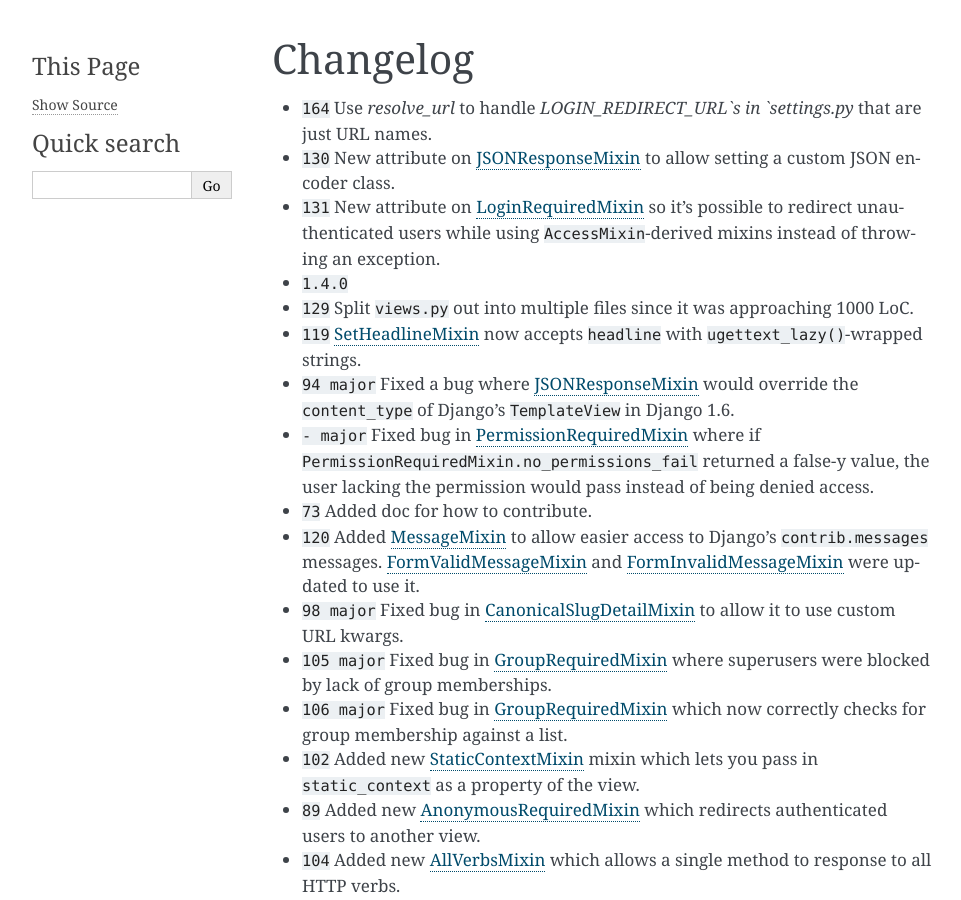
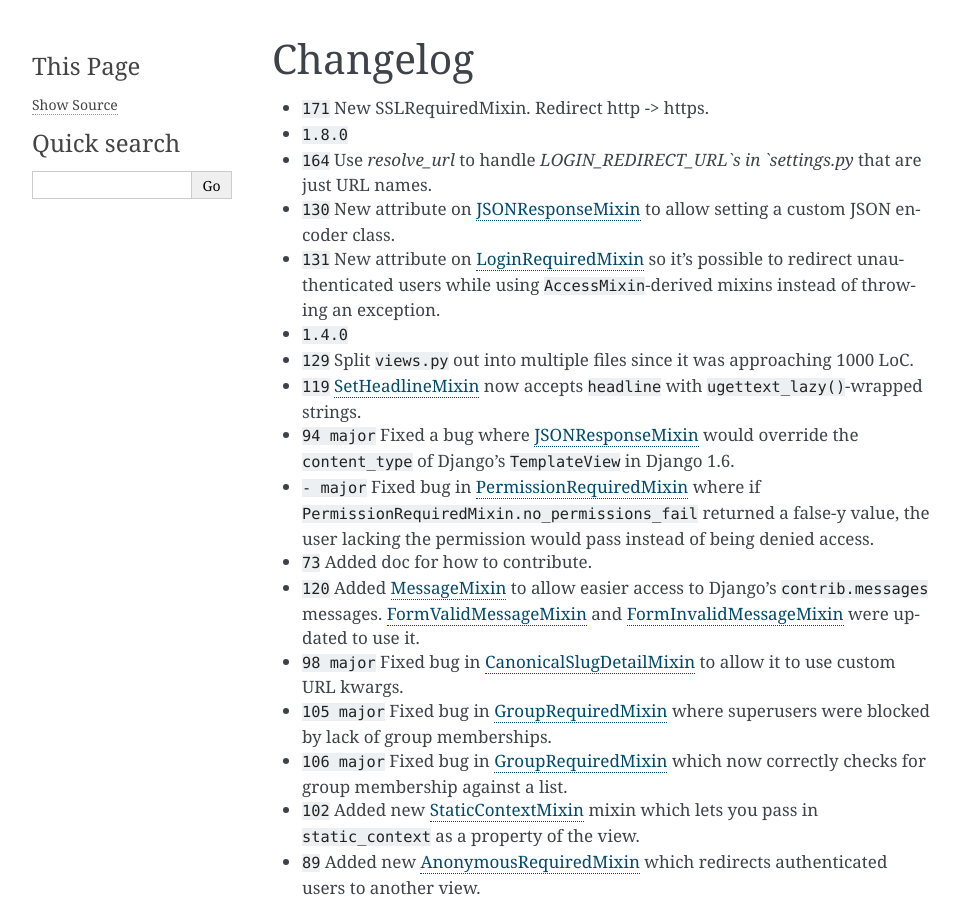
Before and after one commit to brack3t/django-braces, a Sphinx documentation site: the page built from docs/changelog.rst, in a window 1280 px wide and 900 px high. Shown: the whole window, without its empty margins (148-1109 px from the left). Built offline with Sphinx 7.4.7, drawn with Linux system fonts in a browser that asks for light colours; cross-references to code outside the pages are shown as plain code.

Commit message:
adding to changelog. Dates and info will change a little before the release.

```diff
--- a/docs/changelog.rst
+++ b/docs/changelog.rst
@@ -4,6 +4,8 @@
 Changelog
 =========
 
+* :feature:`171` New SSLRequiredMixin. Redirect http -> https.
+* :release:`1.8.0 <2015-04-16>`
 * :bug:`164` Use `resolve_url` to handle `LOGIN_REDIRECT_URL`s in `settings.py` that are just URL names.
 * :bug:`130` New attribute on :ref:`JSONResponseMixin` to allow setting a custom JSON encoder class.
 * :bug:`131` New attribute on :ref:`LoginRequiredMixin` so it's possible to redirect unauthenticated users while
```
